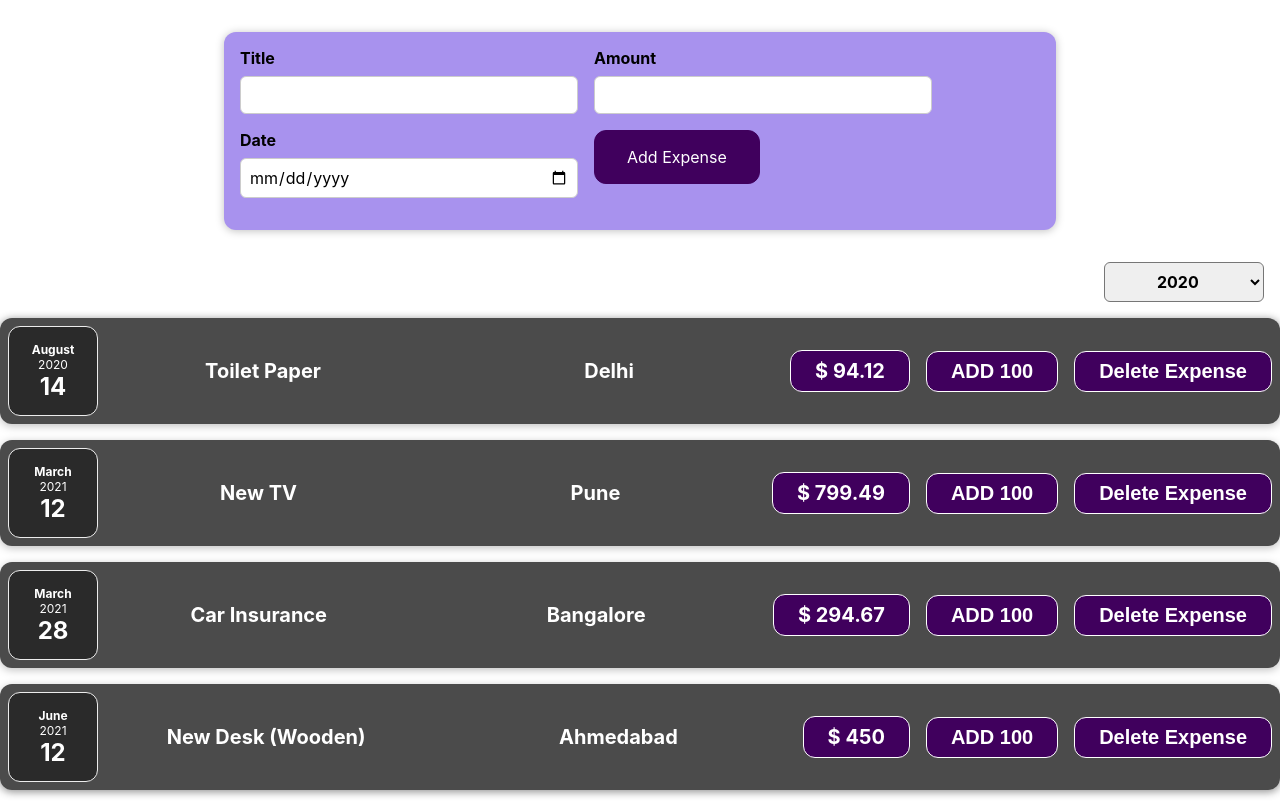
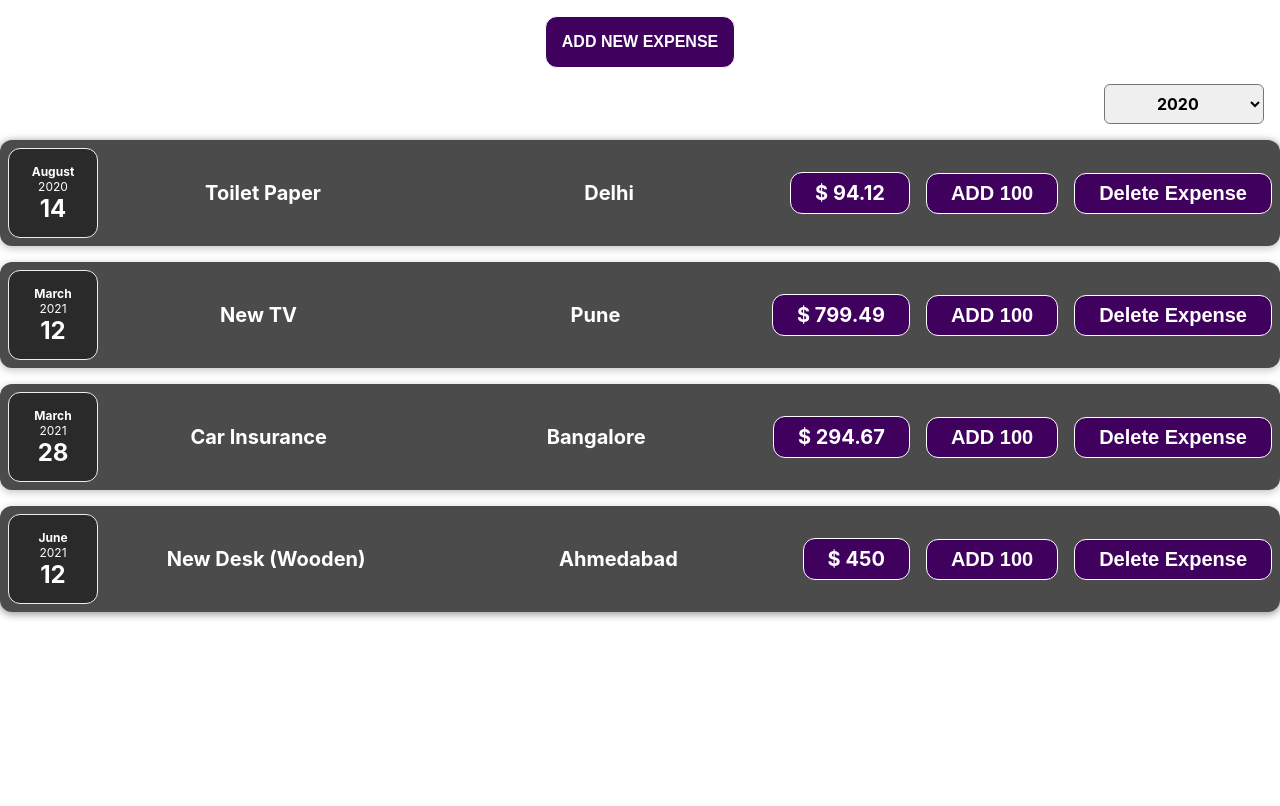
Before and after one commit to JaiminSheladiya/sharpener-practice, a React (Create React App) app in the folder first-react/: page / in a window 1280 px wide. Built offline with nearby package versions, Linux system fonts and the light colour scheme.

Commit message:
DIY - Challenges on Conditional Rendering

```diff
--- a/first-react/src/App.css
+++ b/first-react/src/App.css
@@ -36,3 +36,17 @@
     transform: rotate(360deg);
   }
 }
+
+.btn {
+  font-size: 1rem;
+  font-weight: bold;
+  color: white;
+  background-color: #40005d;
+  border: 1px solid white;
+  padding: 1rem;
+  margin-top: 1rem;
+  border-radius: 12px;
+}
+.btn:hover{
+  cursor: pointer;
+}
--- a/first-react/src/App.js
+++ b/first-react/src/App.js
@@ -40,6 +40,7 @@ const App = () => {
   let [expenses,setExpenses] = useState(initialValue)
 
   const [filteredYear, setFilteredYear] = useState("2020");
+  const [show,setShow] = useState(true)
   const [filteredItems,setFilteredItems] = useState(initialValue)
   const filterChangeHandler = (selectedYear) => {
     setFilteredYear(selectedYear);
@@ -47,8 +48,6 @@ const App = () => {
     setFilteredItems(expenses.filter(
       (e) => e.date.getFullYear() == filteredYear
     ))
-    // console.log(filteredItems)
-    // setExpenses(filteredItems)
   };
 
   function deleteItem(id) {
@@ -62,12 +61,15 @@ const App = () => {
     item.amount = +(item.amount)
     let newArr  = [item,...expenses ]
     setExpenses(newArr)
+    setFilteredItems(newArr)
+    console.log(newArr)
   }
 
 
   return (
     <div className="App">
-      <NewExpense addItem={addItem} />
+      {show ? <button className="btn" onClick={() => setShow(false)}>ADD NEW EXPENSE</button> : <NewExpense addItem={addItem} setShow={setShow} />}
+
       <ExpensesFilter
         selected={filteredYear}
         filterChangeHandler={filterChangeHandler}
--- a/first-react/src/components/NewExpense/ExpenseForm.jsx
+++ b/first-react/src/components/NewExpense/ExpenseForm.jsx
@@ -1,6 +1,6 @@
 import React, { useState } from "react";
 import "./ExpenseForm.css";
-const ExpenseForm = ({addItem}) => {
+const ExpenseForm = ({addItem , setShow}) => {
   const [title, setTitle] = useState("");
   const [amount, setAmount] = useState("");
   const [time, setTime] = useState("");
@@ -31,7 +31,7 @@ const ExpenseForm = ({addItem}) => {
     setAmount("")
     console.log(data)
     addItem(data)
-
+    setShow(true)
   }
 
   return (
--- a/first-react/src/components/NewExpense/NewExpense.jsx
+++ b/first-react/src/components/NewExpense/NewExpense.jsx
@@ -2,11 +2,11 @@ import React from 'react'
 import ExpenseForm from './ExpenseForm'
 import './NewExpense.css'
 
-const NewExpense = ({ addItem }) => {
+const NewExpense = ({ addItem ,setShow}) => {
 
   return (
     <div className="new-expense">
-      <ExpenseForm addItem={addItem} />
+      <ExpenseForm addItem={addItem} setShow={setShow} />
     </div>
   );
 };
```
